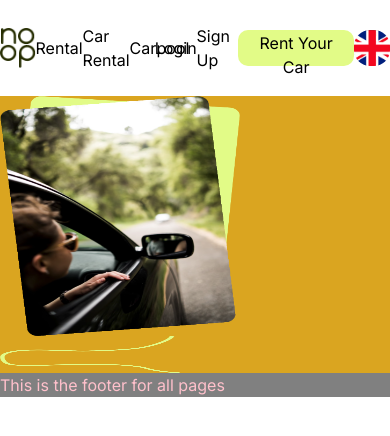
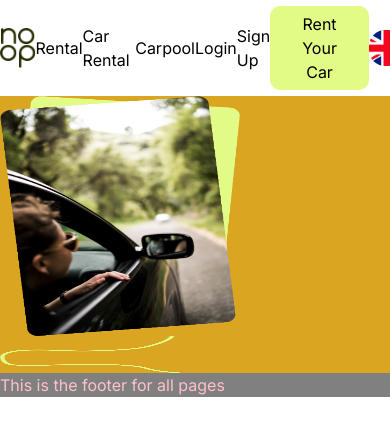
Before and after one commit to mkurmarc/car-rental-webapp, a Next.js app: page / in a window 390 px wide. Shown: the top 436 px of the page. Built offline with nearby package versions, Linux system fonts and the light colour scheme.

Commit message:
style(components.module): button is responsive to text size, hover effect added

```diff
--- a/components/Layout.module.css
+++ b/components/Layout.module.css
@@ -25,7 +25,7 @@
 }
 
 .navAnchor:hover {
-  color: blueviolet;
+  color: #8a2be2;
 }
 
 .navLogo {
@@ -43,7 +43,19 @@
   background-color: #e2fb87;
   color: #000000;
   border: none;
-  width: 10em;
-  height: 2.25em;
   border-radius: 10px;
+  padding: 0.4em 2em; /* use em for padding; if font size changes, the button will change with it */
+  cursor: pointer;
+  text-decoration: none;
+  /* box-shadow: 0 0 0.5em 0 #e2fb87; //better for dark backgrounds   */
+  /* text-shadow: #000000 5px 0 15px, #e2fb87 1px 0 10px; //better for dark backgrounds */
 }
+
+.navBtn:hover {
+  background: rgba(179, 222, 139, 0.483);
+  background: linear-gradient(
+    0deg,
+    rgba(179, 222, 139, 0.483) 0%,
+    rgb(227, 245, 177) 100%
+  );
+}
```
